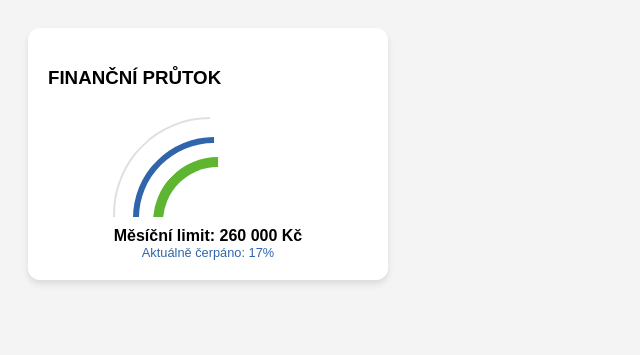
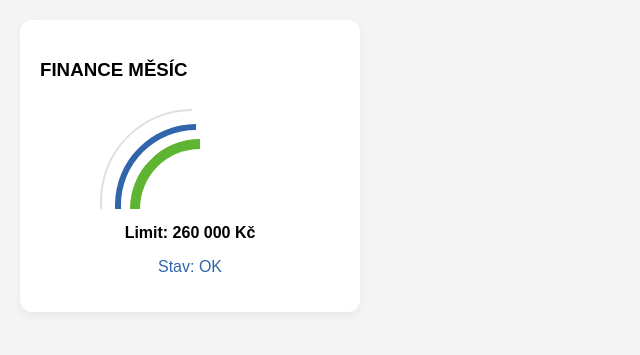
Before and after one commit to Wajtek2210/gastro-core-vrm, a plain HTML site: page INDEX.HTML in a window 1280 px wide. Shown: the whole page, without its empty margins (0-640 px from the left). Drawn offline with Linux system fonts and the light colour scheme.

Commit message:
Prvni nastaveni rozpoctu

```diff
--- a/INDEX.HTML
+++ b/INDEX.HTML
@@ -2,38 +2,29 @@
 <html lang="cs">
 <head>
     <meta charset="UTF-8">
-    <title>Gastro-Core VRM | Finanční Monitoring</title>
+    <title>Gastro-Core VRM</title>
     <style>
-        :root { --v-blue: #3065ab; --v-green: #5eb531; --v-gray: #e0e0e0; }
-        body { font-family: sans-serif; background: #f4f4f4; padding: 20px; }
-        .card { background: white; border-radius: 12px; padding: 20px; width: 320px; box-shadow: 0 4px 6px rgba(0,0,0,0.1); }
-
-        /* Victron Gauge Logic */
+        :root { --v-blue: #3065ab; --v-green: #5eb531; --v-gray: #e0e0e0; --bg: #f4f4f4; }
+        body { font-family: sans-serif; background: var(--bg); margin: 0; padding: 20px; }
+        .vrm-card { background: white; border-radius: 12px; padding: 20px; width: 300px; box-shadow: 0 4px 10px rgba(0,0,0,0.05); }
         .gauge-container { position: relative; width: 200px; height: 110px; margin: 0 auto; overflow: hidden; }
         .arc { position: absolute; border-radius: 50%; border: 2px solid transparent; transform: rotate(-45deg); }
-
-        /* Rozpočet 260k */
-        .budget-arc { width: 190px; height: 190px; border-color: var(--v-gray); top: 10px; left: 5px; border-bottom-color: transparent; border-right-color: transparent; }
-
-        /* Aktuální útrata (příklad 45k) */
-        .spent-arc { width: 150px; height: 150px; border-color: var(--v-blue); top: 30px; left: 25px; border-width: 6px; border-bottom-color: transparent; border-right-color: transparent; }
-
-        /* Bilance (Zelená = OK) */
-        .status-arc { width: 110px; height: 110px; border-color: var(--v-green); top: 50px; left: 45px; border-width: 10px; border-bottom-color: transparent; border-right-color: transparent; }
-
-        .label { text-align: center; margin-top: 10px; font-weight: bold; }
+        .b-arc { width: 180px; height: 180px; border-color: var(--v-gray); top: 10px; left: 10px; border-bottom-color: transparent; border-right-color: transparent; }
+        .s-arc { width: 150px; height: 150px; border-color: var(--v-blue); top: 25px; left: 25px; border-width: 6px; border-bottom-color: transparent; border-right-color: transparent; }
+        .status-arc { width: 120px; height: 120px; border-color: var(--v-green); top: 40px; left: 40px; border-width: 10px; border-bottom-color: transparent; border-right-color: transparent; }
+        .info { text-align: center; margin-top: 15px; font-weight: bold; }
     </style>
 </head>
 <body>
-    <div class="card">
-        <h3>FINANČNÍ PRŮTOK</h3>
+    <div class="vrm-card">
+        <h3>FINANCE MĚSÍC</h3>
         <div class="gauge-container">
-            <div class="arc budget-arc"></div>
-            <div class="arc spent-arc"></div>
+            <div class="arc b-arc"></div>
+            <div class="arc s-arc"></div>
             <div class="arc status-arc"></div>
         </div>
-        <div class="label">Měsíční limit: 260 000 Kč</div>
-        <div style="color: var(--v-blue); text-align: center; font-size: 0.8rem;">Aktuálně čerpáno: 17%</div>
+        <div class="info">Limit: 260 000 Kč</div>
+        <p style="text-align:center; color: var(--v-blue)">Stav: OK</p>
     </div>
 </body>
 </html>
```
